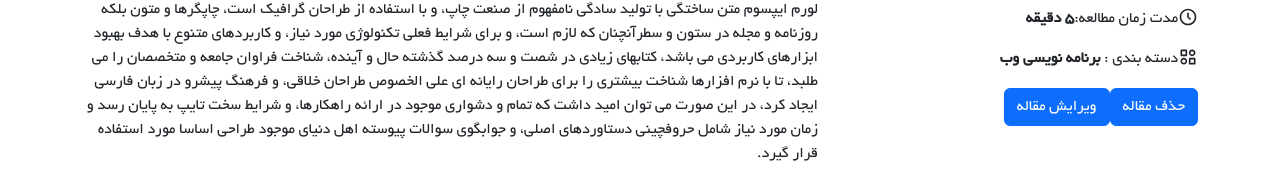
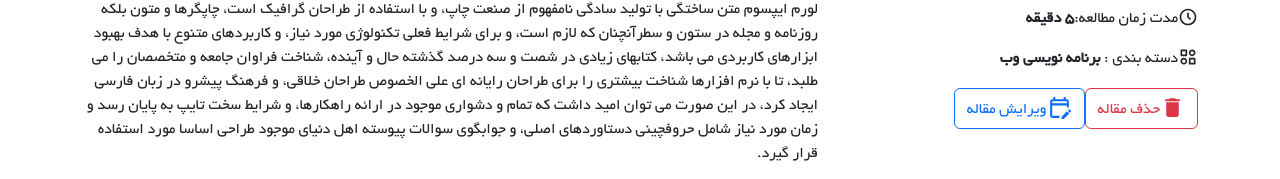
Before and after one commit to HKouhzad1991/blog-react, a React (Create React App) app: page /article/1 in a window 1280 px wide. Shown: the part 448-627 px from the top of the page. Built offline with nearby package versions, Linux system fonts and the light colour scheme; data requests are answered from the project's data file.

Commit message:
creating butoon with bootstrap

```diff
--- a/src/pages/article/Article.js
+++ b/src/pages/article/Article.js
@@ -6,6 +6,7 @@ import { Container, Row, Col, Button } from "react-bootstrap";
 import { BsPencilSquare } from "react-icons/bs";
 import { BiTimeFive } from "react-icons/bi";
 import { BiCategoryAlt } from "react-icons/bi";
+import { MdDelete, MdOutlineEditCalendar } from "react-icons/md";
 
 function Article() {
   const articleId = useParams().articleId;
@@ -46,9 +47,15 @@ function Article() {
                 </p>
               </div>
               <div className="cardFooter">
-                <Button>حذف مقاله</Button>
+                <Button variant="outline-danger">
+                  <MdDelete size="25px" />
+                  حذف مقاله
+                </Button>
 
-                <Button>ویرایش مقاله</Button>
+                <Button variant="outline-primary">
+                  <MdOutlineEditCalendar size="25px" />
+                  ویرایش مقاله
+                </Button>
               </div>
             </div>
           </Col>
```
